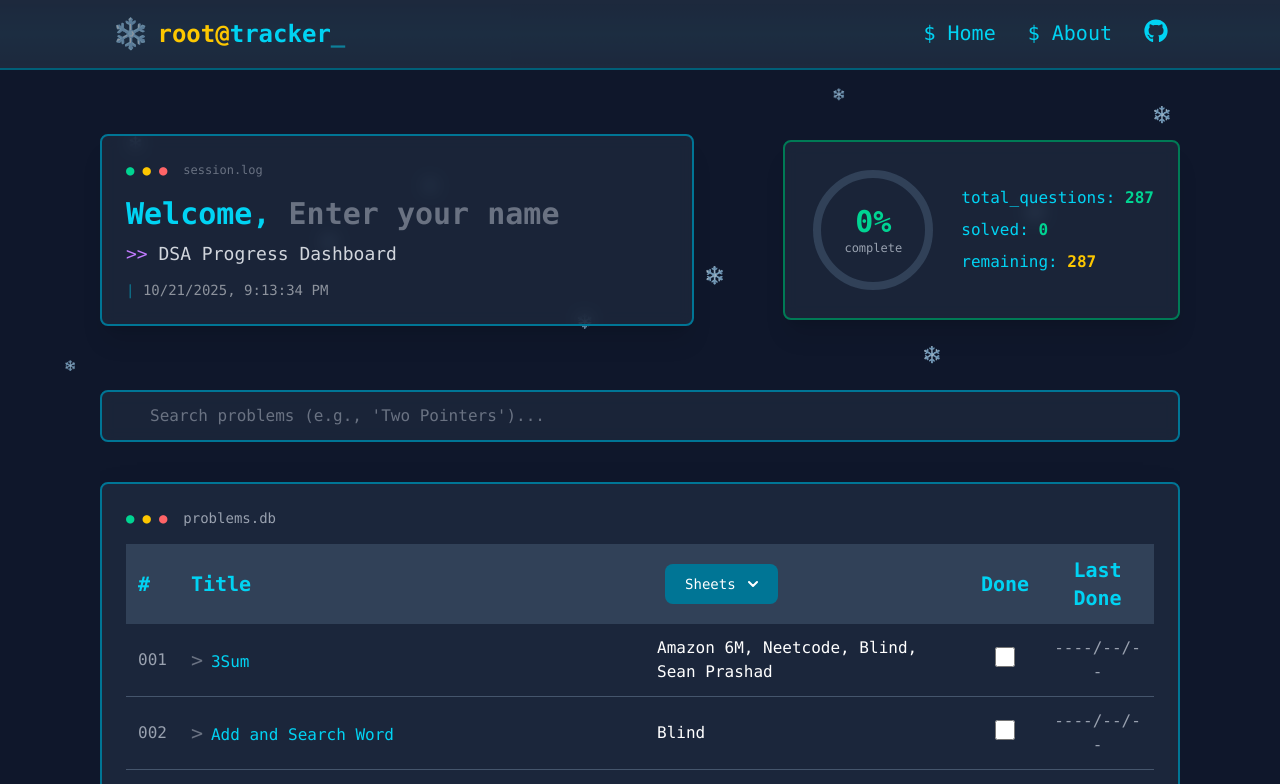
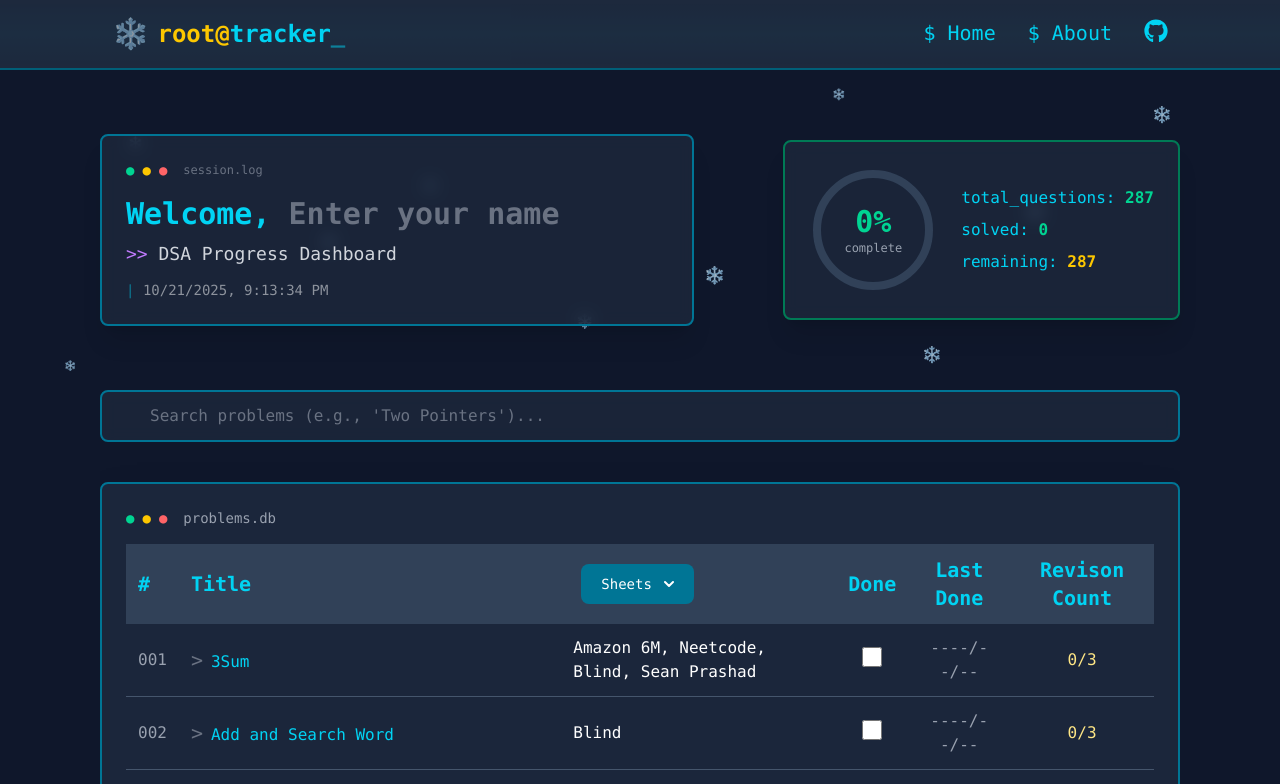
Before and after one commit to Alweena-Fatima/ReactTrackerPractice, a React (Vite) app: page / in a window 1280 px wide. Shown: the top 784 px of the page. Built offline with nearby package versions, Linux system fonts and the light colour scheme.

Commit message:
added revison count column

```diff
--- a/src/components/section2/ProblemRow.jsx
+++ b/src/components/section2/ProblemRow.jsx
@@ -3,6 +3,7 @@ const STORAGE_KEY="problemprogress";
 const ProblemRow = ({ problem, index,handleStorageChange }) => {
   const [isDone, setDone] = useState(false);
   const [lastDone, setLastDone] = useState("");
+  const [revisonCount,setRevisonCount]=useState(0);
 
   //now load the progress from local storage
   useEffect(()=>{
@@ -15,10 +16,12 @@ const ProblemRow = ({ problem, index,handleStorageChange }) => {
       if(p){
         setDone(Boolean(p.isDone));//returen the boolean state of p
         setLastDone(p.lastDone ||"");
+        setRevisonCount(p.revisonCount || 0);
 
       }else{
         setDone(false);
         setLastDone("");
+        setRevisonCount(0);
       }
     }catch (err) {
       console.error("Failed to load progress:", err);
@@ -40,19 +43,54 @@ const ProblemRow = ({ problem, index,handleStorageChange }) => {
       console.error("Failed to saved the progress");
     }
   };
+
   const handleCheck = () => {
     const today = new Date().toLocaleDateString('en-CA').split("T")[0];
 
     if (isDone) {
+      //CASE 1: User is UNCHECKING the box
+      //allow only when the lastdone date is not today
+      if(lastDone==today){
+
+        return;
+      }
+      //here lastdone is not today allow checking
+
       setDone(false);
       setLastDone("");
-      saveProgressForEachproblem(problem.id,{isDone:false,lastDone:""});//save the progress in local by calling saveProgressForEachproblem function
+      // We keep the revision count, as unchecking shouldn't reset progress.
+
+      saveProgressForEachproblem(problem.id, {
+        isDone: false,
+        lastDone: "",
+        revisonCount: revisonCount // Keep the existing count
+      });
+
     } else {
+      // CASE 2: User is CHECKING the box ---
+      // The box is currently unchecked.
+
+      let newRevisionCount = revisonCount;
+
+      // Only increment the revision count if the last time it was done
+      // was NOT today. This prevents multiple increments on the same day.
+      if (lastDone !== today) {
+        newRevisionCount = Math.min(revisonCount + 1, 3);
+      }
+
       setDone(true);
       setLastDone(today);
-      saveProgressForEachproblem(problem.id,{isDone:true,lastDone:today});//save the progress in local by calling saveProgressForEachproblem function
+      setRevisonCount(newRevisionCount);
+
+      saveProgressForEachproblem(problem.id, {
+        isDone: true,
+        lastDone: today,
+        revisonCount: newRevisionCount
+      });
     }
   };
+  const today = new Date().toLocaleDateString('en-CA').split("T")[0];
+  let lock=isDone && lastDone === today;
 
   return (
     <tr
@@ -83,11 +121,17 @@ const ProblemRow = ({ problem, index,handleStorageChange }) => {
           type="checkbox"
           checked={isDone}
           onChange={handleCheck}
+          /** here when locked variable is true disable the checkbox and show warning */
+          disabled={lock}
+          title={lock ? "Completed today! Come back tomorrow to revise." : "Mark as done"}
           className="w-5 h-5 accent-emerald-400 cursor-pointer hover:scale-110 transition-transform"
         />
       </td>
       <td className=" p-3 text-center text-gray-100 text-l font-mono">
         {lastDone || <span className="text-gray-400">----/--/--</span>}
+      </td>
+      <td className=" p-3 text-center text-amber-200">
+          {revisonCount}/3 {revisonCount>=3 && "MASTERED"}
       </td>
 
       <style jsx>{`
--- a/src/components/section2/Problemtable.jsx
+++ b/src/components/section2/Problemtable.jsx
@@ -67,6 +67,7 @@ const Problemtable = ({ problems }) => {
             <span className="text-yellow-400 text-sm">●</span>
             <span className="text-red-400 text-sm">●</span>
             <span className="text-gray-400 text-sm ml-2">problems.db</span>
+
           </div>
 
           <table className="w-full border-collapse font-mono ">
@@ -85,6 +86,7 @@ const Problemtable = ({ problems }) => {
                 </th>
                 <th className="p-3 text-center">Done</th>
                 <th className="p-3 text-center">Last Done</th>
+                <th className="p-3 text-center">Revison Count</th>
               </tr>
             </thead>
             <tbody>
--- a/src/components/sectiontop/Section1.jsx
+++ b/src/components/sectiontop/Section1.jsx
@@ -184,8 +184,11 @@ const Section1 = () => {
               </p>
 
             </div>
+
           </div>
+
         </div>
+
       </div>
 
 
```
